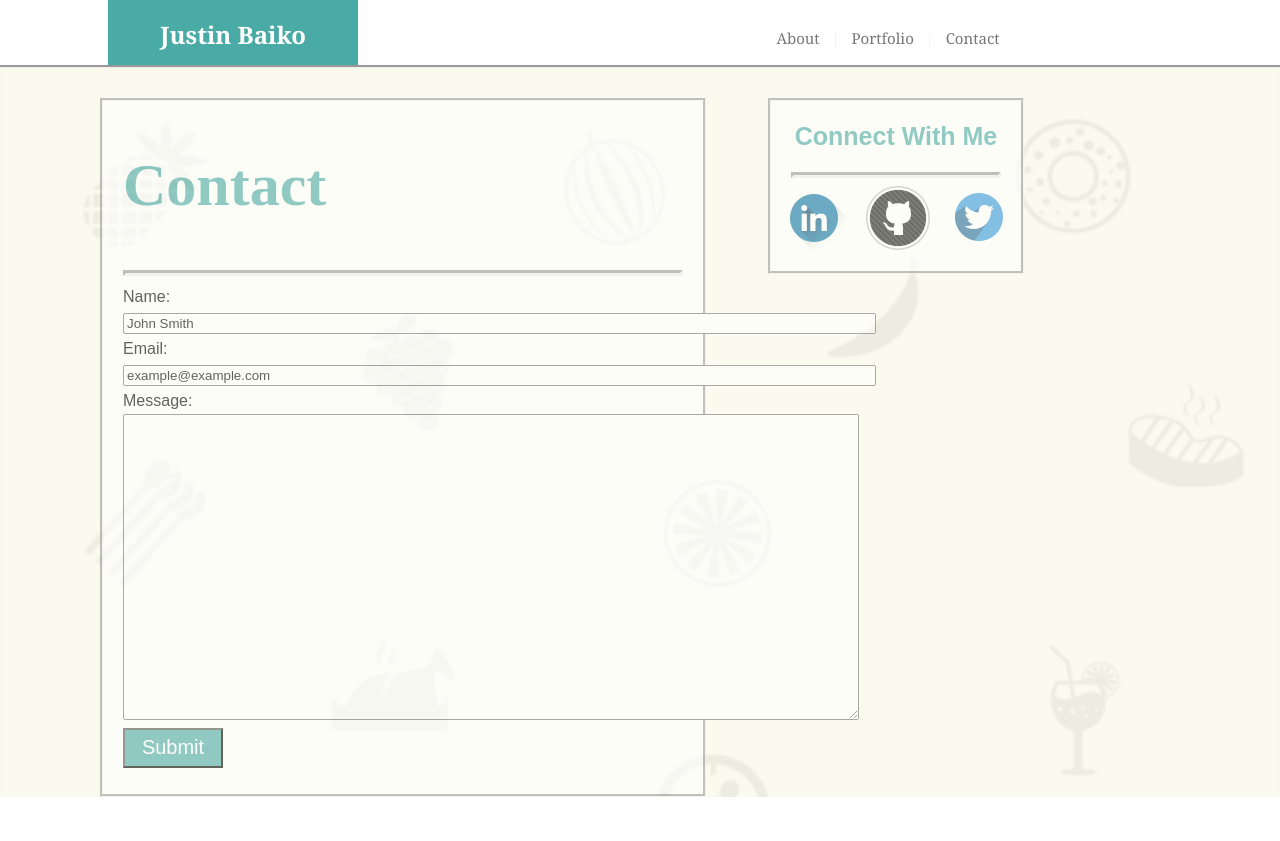
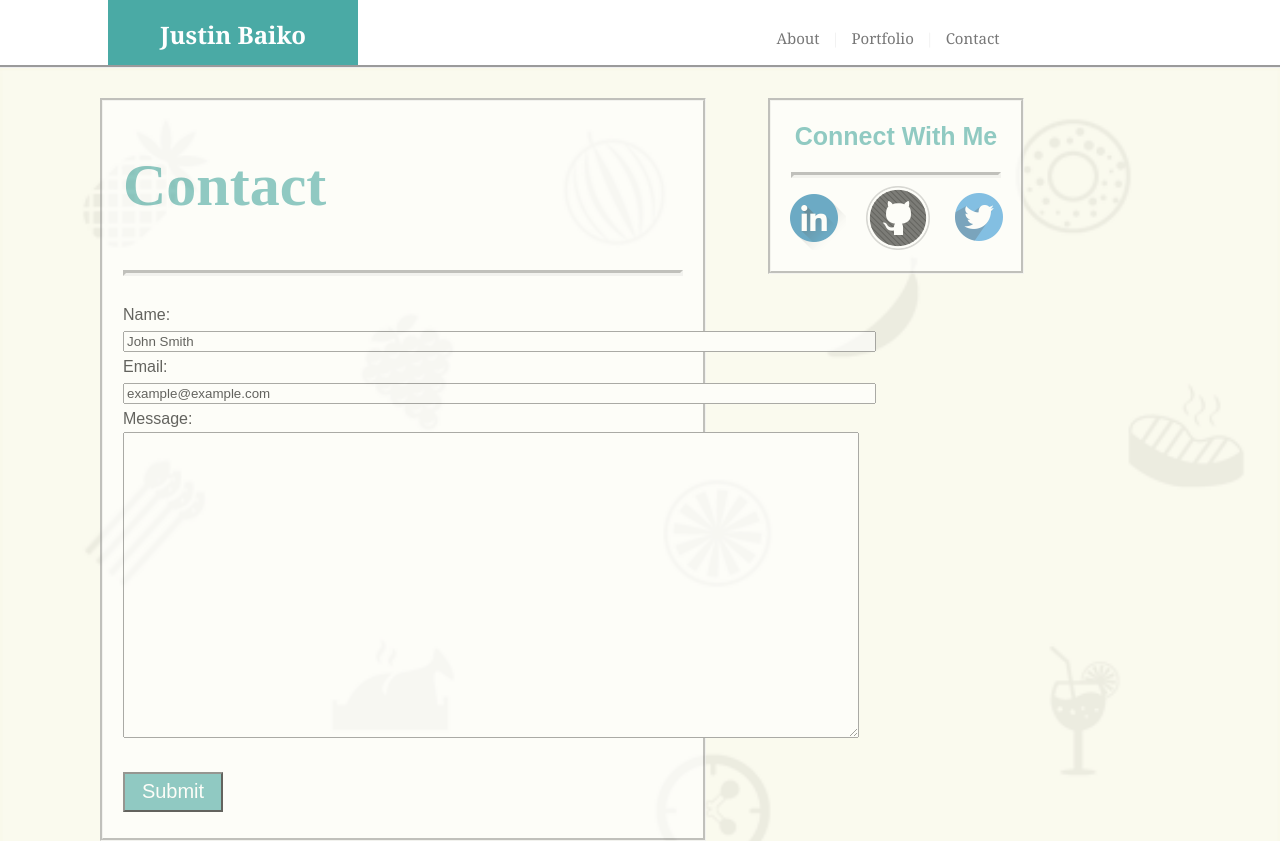
Before and after one commit to yaboybakes/Basic-Portfolio, a PHP site: page /contact.html in a window 1280 px wide. Before the commit the page ends 797 px from the top, so only its background shows below. Run offline with PHP 8.4, Linux system fonts and the light colour scheme.

Commit message:
fixed bg issue

```diff
--- a/assets/css/style.css
+++ b/assets/css/style.css
@@ -24,7 +24,7 @@
             margin-left: 730px;
 		}
 
-		div.bg {
+		.bg {
 			position: absolute;
 			margin-top: 57px;
 			left: 0px;
```
Also changed, not shown: contact.html (+3 -13 lines). Lines whose indentation alone changed are shown as unchanged.
